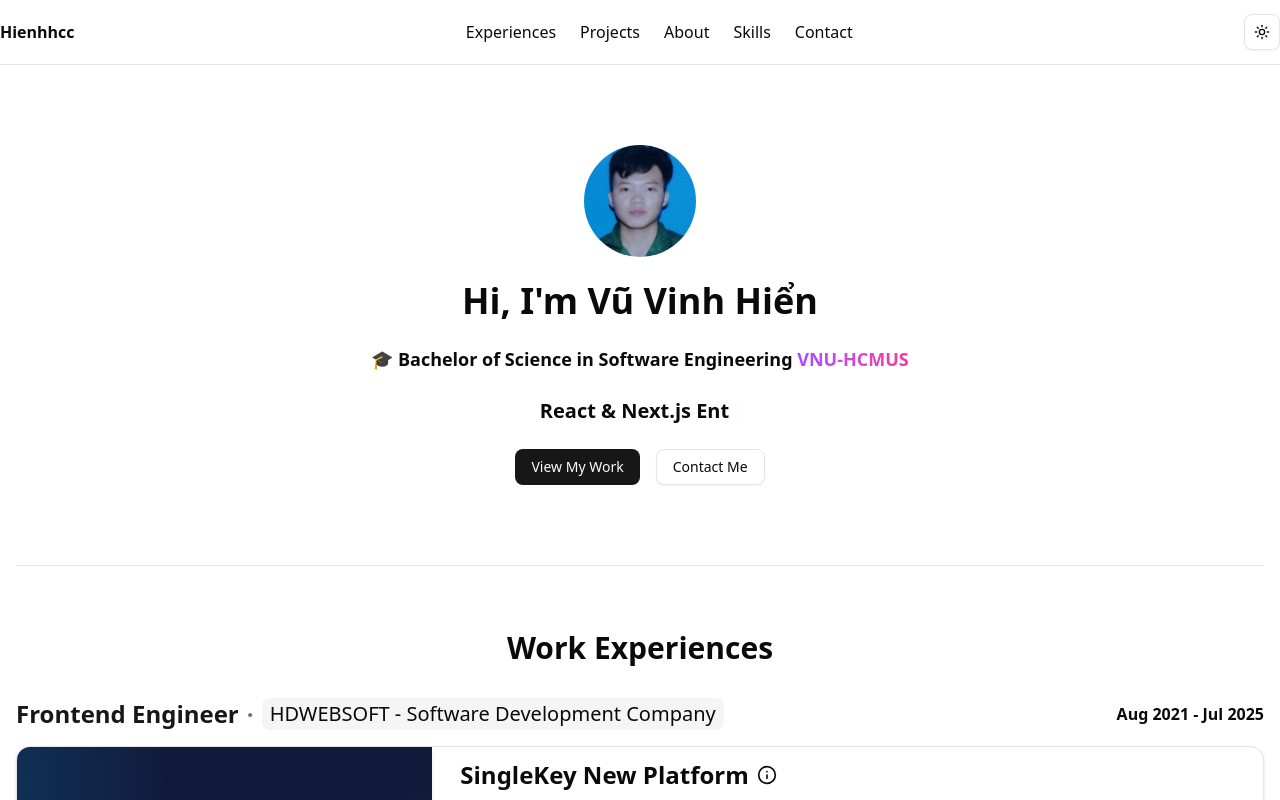
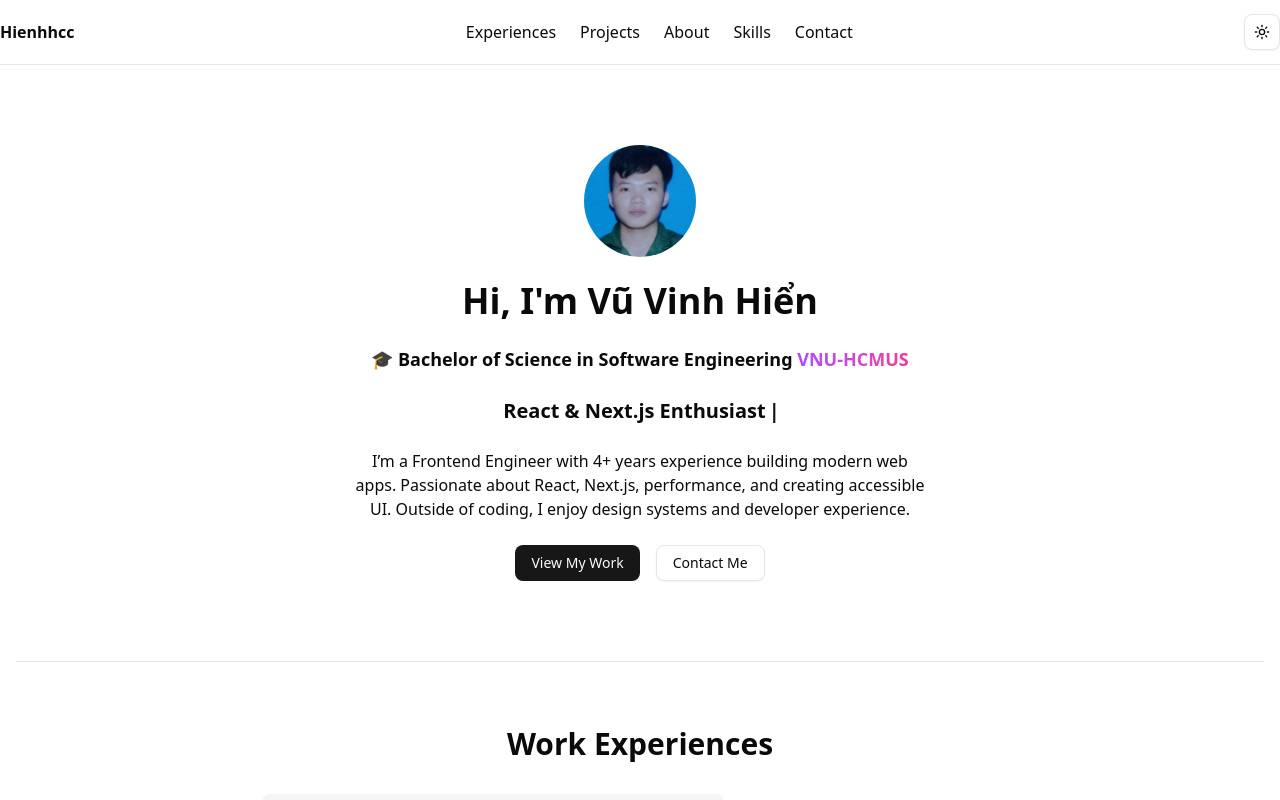
Before and after one commit to hienhhcc/portfolio-v2, a Next.js app: page / in a window 1280 px wide. Shown: the top 800 px of the page. Built offline with nearby package versions, Linux system fonts and the light colour scheme.

Commit message:
Adjust hero section

```diff
--- a/src/app/components/Hero/Typewriter.tsx
+++ b/src/app/components/Hero/Typewriter.tsx
@@ -12,10 +12,10 @@ export default function TypeWriter() {
         "FullStack Engineer In Progress",
         "Always Learning, Always Building",
       ]}
-      loop={3}
+      loop
       cursor
       cursorStyle="|"
-      typeSpeed={70}
+      typeSpeed={40}
       deleteSpeed={50}
       delaySpeed={2000}
     />
--- a/src/app/components/Hero/index.tsx
+++ b/src/app/components/Hero/index.tsx
@@ -26,6 +26,12 @@ export default function HeroSection() {
       <p className="text-xl font-semibold text-foreground max-w-lg whitespace-nowrap">
         <TypeWriter />
       </p>
+      <p className="max-w-2xl mx-auto text-foreground text-balance">
+        I’m a Frontend Engineer with 4+ years experience building modern web
+        apps. Passionate about React, Next.js, performance, and creating
+        accessible UI. Outside of coding, I enjoy design systems and developer
+        experience.
+      </p>
       <div className="flex gap-4">
         <Button asChild>
           <Link href="#experiences">View My Work</Link>
```
